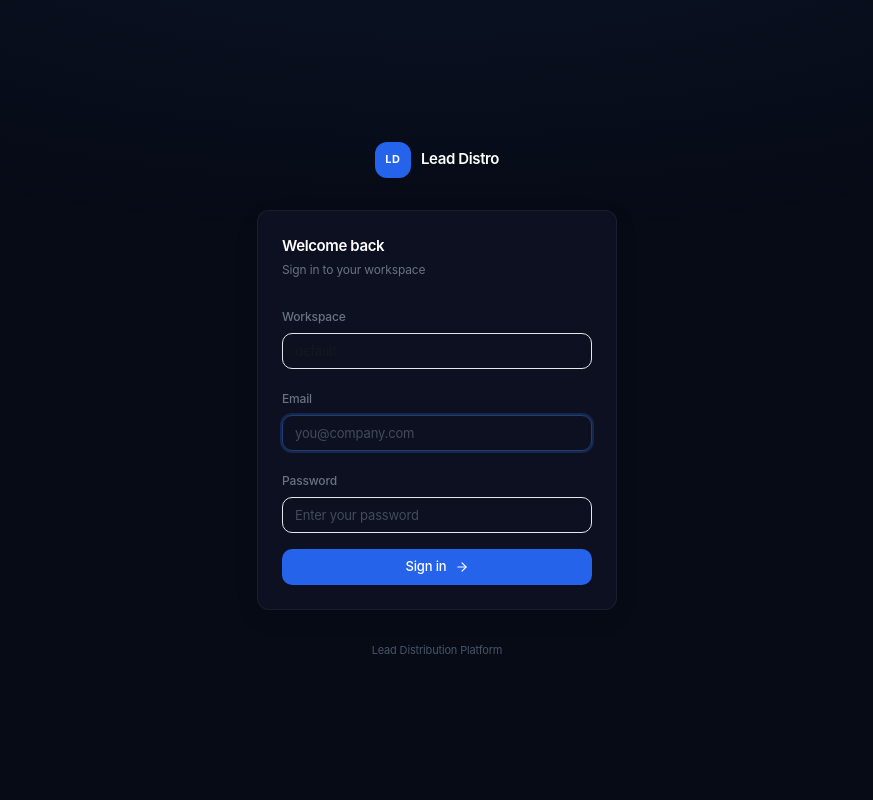
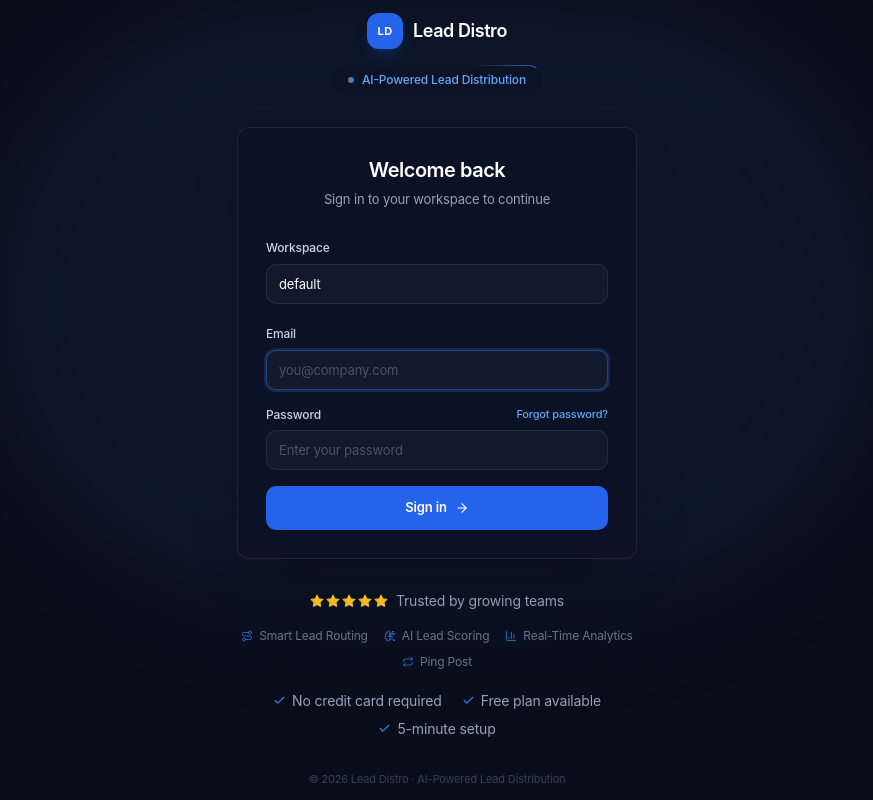
Before and after one commit to HON-AIM/Leads-Management-Saas, a React (Vite) app in the folder frontend/: page /login in a window 1280 px wide. Shown: the whole page, without its empty margins (203-1076 px from the left). Built offline with nearby package versions, Linux system fonts and the light colour scheme; no server answers.

Commit message:
style: redesign login page to match LeadDistro.ai aesthetic

```diff
--- a/frontend/src/pages/auth/LoginPage.tsx
+++ b/frontend/src/pages/auth/LoginPage.tsx
@@ -2,13 +2,22 @@ import { useState } from 'react'
 import { useForm } from 'react-hook-form'
 import { zodResolver } from '@hookform/resolvers/zod'
 import { z } from 'zod'
-import { useNavigate, useLocation } from 'react-router-dom'
+import { useNavigate, useLocation, Link } from 'react-router-dom'
 import { useAuth } from '@/hooks/useAuth'
 import { useNotifications } from '@/hooks/useNotifications'
 import { Button } from '@/components/ui/button'
 import { Input } from '@/components/ui/input'
 import { Label } from '@/components/ui/label'
-import { ArrowRight, Loader2 } from 'lucide-react'
+import {
+  ArrowRight,
+  Loader2,
+  Star,
+  Route,
+  BrainCircuit,
+  ChartColumn,
+  Repeat,
+  Check,
+} from 'lucide-react'
 
 const loginSchema = z.object({
   email: z.string().min(1, 'Email is required').email('Invalid email'),
@@ -17,6 +26,13 @@ const loginSchema = z.object({
 })
 
 type LoginForm = z.infer<typeof loginSchema>
+
+const FEATURES = [
+  { icon: Route, label: 'Smart Lead Routing' },
+  { icon: BrainCircuit, label: 'AI Lead Scoring' },
+  { icon: ChartColumn, label: 'Real-Time Analytics' },
+  { icon: Repeat, label: 'Ping Post' },
+]
 
 export function LoginPage() {
   const navigate = useNavigate()
@@ -57,64 +73,119 @@ export function LoginPage() {
   }
 
   return (
-    <div className="flex min-h-screen items-center justify-center bg-[#070b16] px-4">
-      {/* Subtle background gradient */}
-      <div className="fixed inset-0 bg-[radial-gradient(ellipse_80%_50%_at_50%_-20%,rgba(59,130,246,0.08),transparent)]" />
+    <div className="flex min-h-screen flex-col items-center justify-center bg-[#0a0e1a] px-4">
+      {/* Background glow */}
+      <div className="pointer-events-none fixed top-0 left-1/2 h-[600px] w-[900px] -translate-x-1/2 rounded-full bg-blue-500/[0.08] blur-3xl" />
 
-      <div className="relative w-full max-w-[360px] space-y-8">
+      <div className="relative z-10 w-full max-w-[400px] space-y-8">
         {/* Logo */}
-        <div className="flex items-center justify-center gap-2.5">
-          <div className="flex h-9 w-9 items-center justify-center rounded-xl bg-blue-600 text-[11px] font-bold text-white tracking-wider">
-            LD
+        <div className="flex flex-col items-center gap-4">
+          <div className="flex items-center gap-2.5">
+            <div className="flex h-9 w-9 items-center justify-center rounded-xl bg-blue-600 text-[11px] font-bold tracking-wider text-white shadow-lg shadow-blue-600/20">
+              LD
+            </div>
+            <span className="text-lg font-semibold tracking-tight text-white">
+              Lead Distro
+            </span>
           </div>
-          <span className="text-[15px] font-semibold text-white tracking-tight">Lead Distro</span>
+
+          {/* Animated badge */}
+          <div className="relative inline-flex rounded-full p-[1px] overflow-hidden">
+            <div
+              className="pointer-events-none absolute inset-0 rounded-[inherit]"
+              style={{
+                width: '80px',
+                height: '6px',
+                offsetPath: 'rect(0 auto auto 0 round 9999px)',
+                animation: 'border-beam 4s linear infinite',
+                background: 'linear-gradient(to left, #3b82f6, transparent)',
+              }}
+            />
+            <div className="relative inline-flex items-center gap-2 rounded-full bg-[#0d1225] px-4 py-1.5">
+              <div className="h-1.5 w-1.5 animate-pulse rounded-full bg-blue-400" />
+              <span className="text-xs font-medium text-blue-400">
+                AI-Powered Lead Distribution
+              </span>
+            </div>
+          </div>
         </div>
 
         {/* Form Card */}
-        <div className="rounded-xl border border-white/[0.06] bg-[#0c1021] p-6 shadow-elevated">
-          <div className="mb-6 space-y-1">
-            <h1 className="text-[15px] font-semibold text-white tracking-tight">Welcome back</h1>
-            <p className="text-[12px] text-muted-foreground">Sign in to your workspace</p>
+        <div className="rounded-xl border border-white/[0.08] bg-[#0d1225]/80 p-7 shadow-2xl backdrop-blur-xl">
+          <div className="mb-6 space-y-1.5 text-center">
+            <h1 className="text-xl font-semibold tracking-tight text-white">
+              Welcome back
+            </h1>
+            <p className="text-[13px] text-slate-400">
+              Sign in to your workspace to continue
+            </p>
           </div>
 
           <form onSubmit={handleSubmit(onSubmit)} className="space-y-4">
             <div className="space-y-1.5">
-              <Label htmlFor="tenantSlug">Workspace</Label>
+              <Label htmlFor="tenantSlug" className="text-[12px] font-medium text-slate-300">
+                Workspace
+              </Label>
               <Input
                 id="tenantSlug"
                 placeholder="e.g. acme-corp"
                 autoComplete="organization"
+                className="h-10 border-white/[0.08] bg-white/[0.03] text-white placeholder:text-slate-600 focus:border-blue-500/50 focus:ring-blue-500/20"
                 {...register('tenantSlug')}
               />
-              {errors.tenantSlug && <p className="text-[11px] text-red-400">{errors.tenantSlug.message}</p>}
+              {errors.tenantSlug && (
+                <p className="text-[11px] text-red-400">{errors.tenantSlug.message}</p>
+              )}
             </div>
 
             <div className="space-y-1.5">
-              <Label htmlFor="email">Email</Label>
+              <Label htmlFor="email" className="text-[12px] font-medium text-slate-300">
+                Email
+              </Label>
               <Input
                 id="email"
                 type="email"
                 placeholder="you@company.com"
                 autoComplete="email"
                 autoFocus
+                className="h-10 border-white/[0.08] bg-white/[0.03] text-white placeholder:text-slate-600 focus:border-blue-500/50 focus:ring-blue-500/20"
                 {...register('email')}
               />
-              {errors.email && <p className="text-[11px] text-red-400">{errors.email.message}</p>}
+              {errors.email && (
+                <p className="text-[11px] text-red-400">{errors.email.message}</p>
+              )}
             </div>
 
             <div className="space-y-1.5">
-              <Label htmlFor="password">Password</Label>
+              <div className="flex items-center justify-between">
+                <Label htmlFor="password" className="text-[12px] font-medium text-slate-300">
+                  Password
+                </Label>
+                <Link
+                  to="/forgot-password"
+                  className="text-[11px] font-medium text-blue-400 transition hover:text-blue-300"
+                >
+                  Forgot password?
+                </Link>
+              </div>
               <Input
                 id="password"
                 type="password"
                 placeholder="Enter your password"
                 autoComplete="current-password"
+                className="h-10 border-white/[0.08] bg-white/[0.03] text-white placeholder:text-slate-600 focus:border-blue-500/50 focus:ring-blue-500/20"
                 {...register('password')}
               />
-              {errors.password && <p className="text-[11px] text-red-400">{errors.password.message}</p>}
+              {errors.password && (
+                <p className="text-[11px] text-red-400">{errors.password.message}</p>
+              )}
             </div>
 
-            <Button type="submit" className="w-full" disabled={loading}>
+            <Button
+              type="submit"
+              className="h-11 w-full rounded-lg bg-blue-600 text-[13px] font-semibold text-white transition hover:bg-blue-700 active:bg-blue-800"
+              disabled={loading}
+            >
               {loading ? (
                 <span className="flex items-center gap-2">
                   <Loader2 size={14} className="animate-spin" />
@@ -130,8 +201,57 @@ export function LoginPage() {
           </form>
         </div>
 
-        <p className="text-center text-[11px] text-slate-600">
-          Lead Distribution Platform
+        {/* Social Proof — matching LeadDistro.ai sign-in */}
+        <div className="flex flex-col items-center gap-4">
+          {/* Star Rating */}
+          <div className="flex items-center gap-2">
+            <div className="flex gap-0.5">
+              {[...Array(5)].map((_, i) => (
+                <Star
+                  key={i}
+                  size={14}
+                  className="fill-amber-400 text-amber-400"
+                />
+              ))}
+            </div>
+            <span className="text-sm text-slate-400">
+              Trusted by growing teams
+            </span>
+          </div>
+
+          {/* Feature pills */}
+          <div className="flex flex-wrap items-center justify-center gap-x-4 gap-y-2">
+            {FEATURES.map(({ icon: Icon, label }) => (
+              <span
+                key={label}
+                className="flex items-center gap-1.5 text-[12px] text-slate-500"
+              >
+                <Icon size={12} className="text-blue-500/70" />
+                {label}
+              </span>
+            ))}
+          </div>
+
+          {/* Trust badges */}
+          <div className="mt-1 flex flex-wrap items-center justify-center gap-x-5 gap-y-2 text-sm text-slate-400">
+            <span className="flex items-center gap-1.5">
+              <Check size={13} className="text-blue-500" />
+              No credit card required
+            </span>
+            <span className="flex items-center gap-1.5">
+              <Check size={13} className="text-blue-500" />
+              Free plan available
+            </span>
+            <span className="flex items-center gap-1.5">
+              <Check size={13} className="text-blue-500" />
+              5-minute setup
+            </span>
+          </div>
+        </div>
+
+        {/* Footer */}
+        <p className="text-center text-[11px] text-slate-700">
+          © {new Date().getFullYear()} Lead Distro · AI-Powered Lead Distribution
         </p>
       </div>
     </div>
--- a/frontend/src/styles/globals.css
+++ b/frontend/src/styles/globals.css
@@ -136,3 +136,9 @@
   background: linear-gradient(90deg, transparent, rgba(255,255,255,0.04), transparent);
   animation: shimmer 1.5s ease-in-out infinite;
 }
+
+/* Border beam animation — LeadDistro.ai style */
+@keyframes border-beam {
+  0% { offset-distance: 0%; }
+  100% { offset-distance: 100%; }
+}
```
